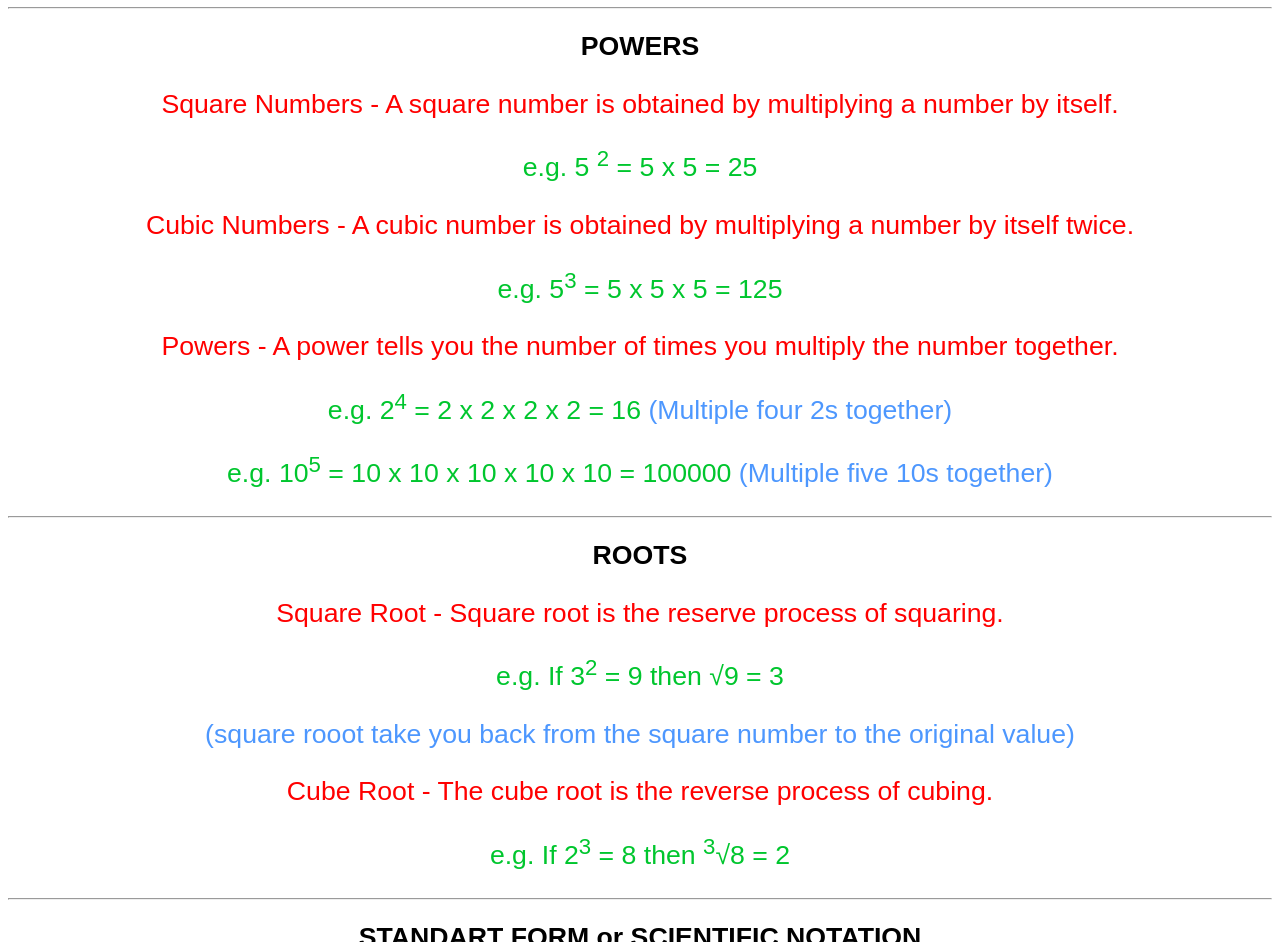
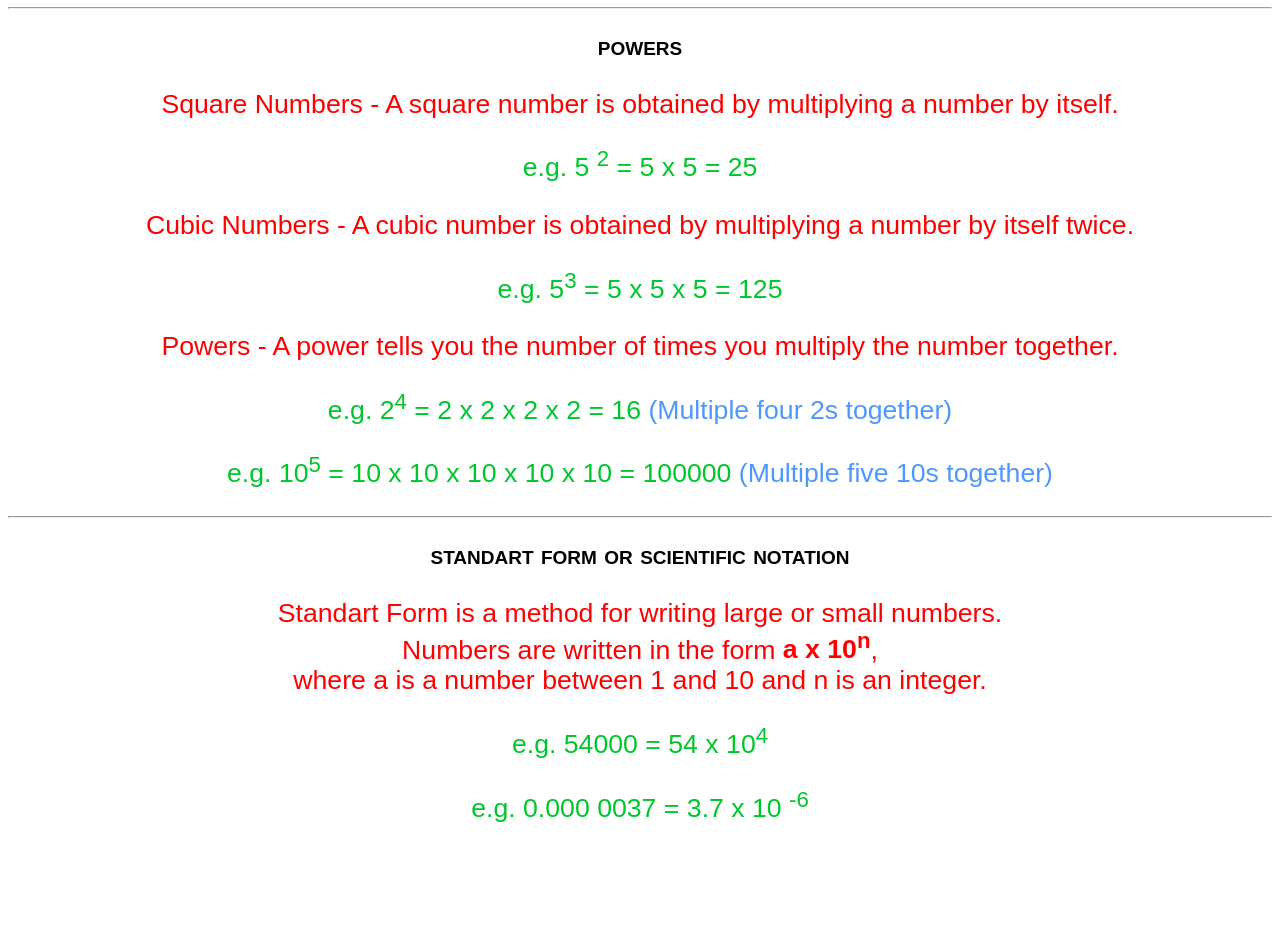
Before and after one commit to samirbei398/HomeWork-29-09, a plain HTML site: page index.html in a window 1280 px wide. Shown: the part 73-1015 px from the top of the page. After the commit the page ends 923 px from the top, so only its background shows below. Drawn offline with Linux system fonts and the light colour scheme.

Commit message:
HW 29-09-2019

```diff
--- a/index.html
+++ b/index.html
@@ -3,6 +3,7 @@
 <head>
 	<style>
 		.static{
+			font-variant: small-caps;
 			font-family:Arial;
 			text-align: center;
 		}
@@ -13,6 +14,7 @@
 			text-align: center;
 		}
 		.static2{
+			font-variant: small-caps;
 			font-family:Arial;
 			text-align: center;
 			font-size: 20pt;
@@ -35,9 +37,9 @@
 	<title>HomeWork</title>
 </head>
 <body>
-	<h1 class="static"><b>POWERS, ROOTS & STANDART FORM</b></h1>
+	<h1 class="static"><b>powers, roots &amp; standart form</b></h1>
 	<hr/>
-	<h2 class="static2">POWERS</h2>
+	<h2 class="static2">powers</h2>
 	<p class="static1">Square Numbers - A square number is obtained by multiplying a number by itself.</p>
 	<p class="green">e.g. 5 <sup>2</sup> = 5 x 5 = 25</p>
 	<p class="static1">Cubic Numbers - A cubic number is  obtained by multiplying a number by itself twice.</p>
@@ -46,14 +48,7 @@
 	<p class="green">e.g. 2<sup>4</sup> = 2 x 2 x 2 x 2 = 16 <span class="blue">(Multiple four 2s together)</span></p>
 	<p class="green">e.g. 10<sup>5</sup> = 10 x 10 x 10 x 10 x 10 = 100000 <span class="blue">(Multiple five 10s together)</span></p>
 	<hr/>
-	<h2 class="static2">ROOTS</h1>
-	<p class="static1">Square Root - Square root is the reserve process of squaring.</p>
-	<p class="green">e.g. If 3<sup>2</sup> = 9 then &radic;9 = 3</p>
-	<p class="blue">(square rooot take you back from the square number to the original value)</p>
-	<p class="static1">Cube Root - The cube root is the reverse process of cubing.</p>
-	<p class="green">e.g. If 2<sup>3</sup> = 8 then <sup>3</sup>&radic;8 = 2</p>
-	<hr/>
-	<h2 class="static2">STANDART FORM  or SCIENTIFIC NOTATION</h1>
+	<h2 class="static2">standart form or scientific notation</h1>
 	<p class="static1">
 		Standart Form is a method for writing large or small numbers.<br>
 		Numbers are written in the form <b>a x 10<sup>n</sup></b>,<br>
@@ -61,6 +56,6 @@
 	</p>
 	<p class="green">e.g. 54000 = 54 x 10<sup>4</sup></p>
 	<p class="green">e.g. 0.000 0037 = 3.7 x 10 <sup>-6</sup></p>
-
+	<!-- That's commit -->
 </body>
 </html>
```
